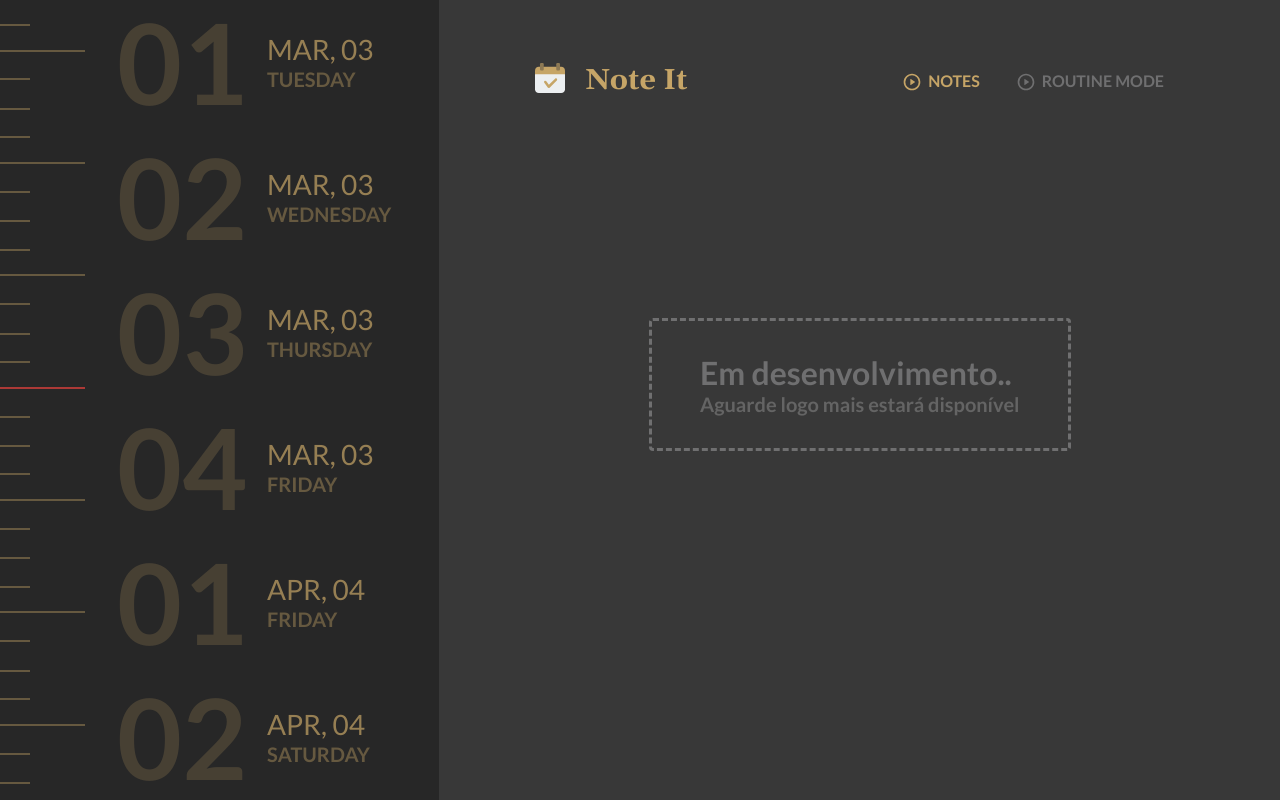
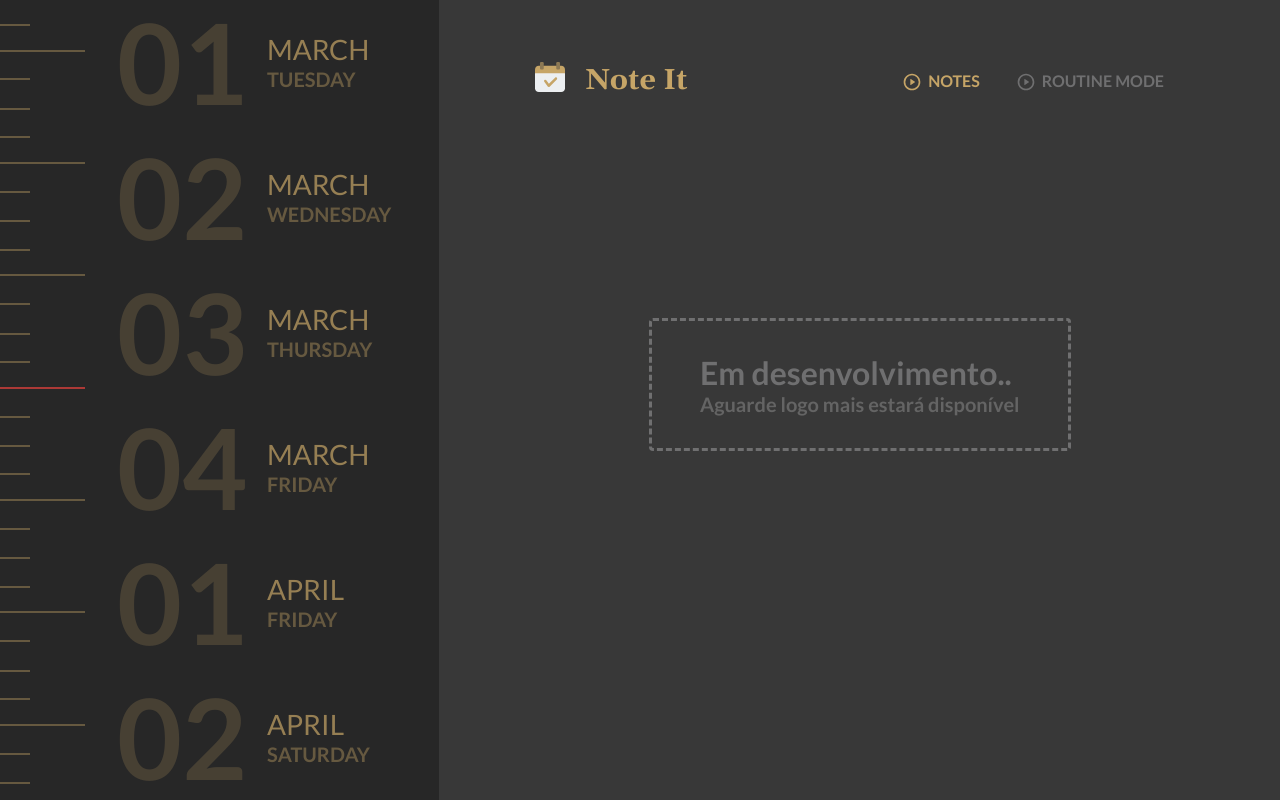
Before and after one commit to amadorgabriel/note-it, a Next.js app: page / in a window 1280 px wide. Built offline with nearby package versions, Linux system fonts and the light colour scheme.

Commit message:
refactor: small css changes

```diff
--- a/src/components/Calendar/Index.tsx
+++ b/src/components/Calendar/Index.tsx
@@ -50,7 +50,7 @@ export const Calendar = () => {
                 {numberDay}
               </p>
               <span className={currentDayIndex == index ? "" : "hiddenN"}>
-                <p>{format(allDates[index], 'MMM')}, {format(allDates[index], 'MM')}</p>
+                <p>{format(allDates[index], 'MMMM')}</p>
                 <p>{format(allDates[index], 'EEEE')}</p>
               </span>
             </li>
--- a/src/components/Header/styles.ts
+++ b/src/components/Header/styles.ts
@@ -18,14 +18,10 @@ export const Header = styled.header`
     font-family: "Gelasio", serif;
     font-size: 1.2rem;
     color: ${({theme}) => theme.colors.tipografy.title.primary};
+    align-items: start;
 
     h2{
       padding-left: 20px;
-    }
-
-    img{
-      margin-bottom: 5px;
-
     }
   }
 
```
